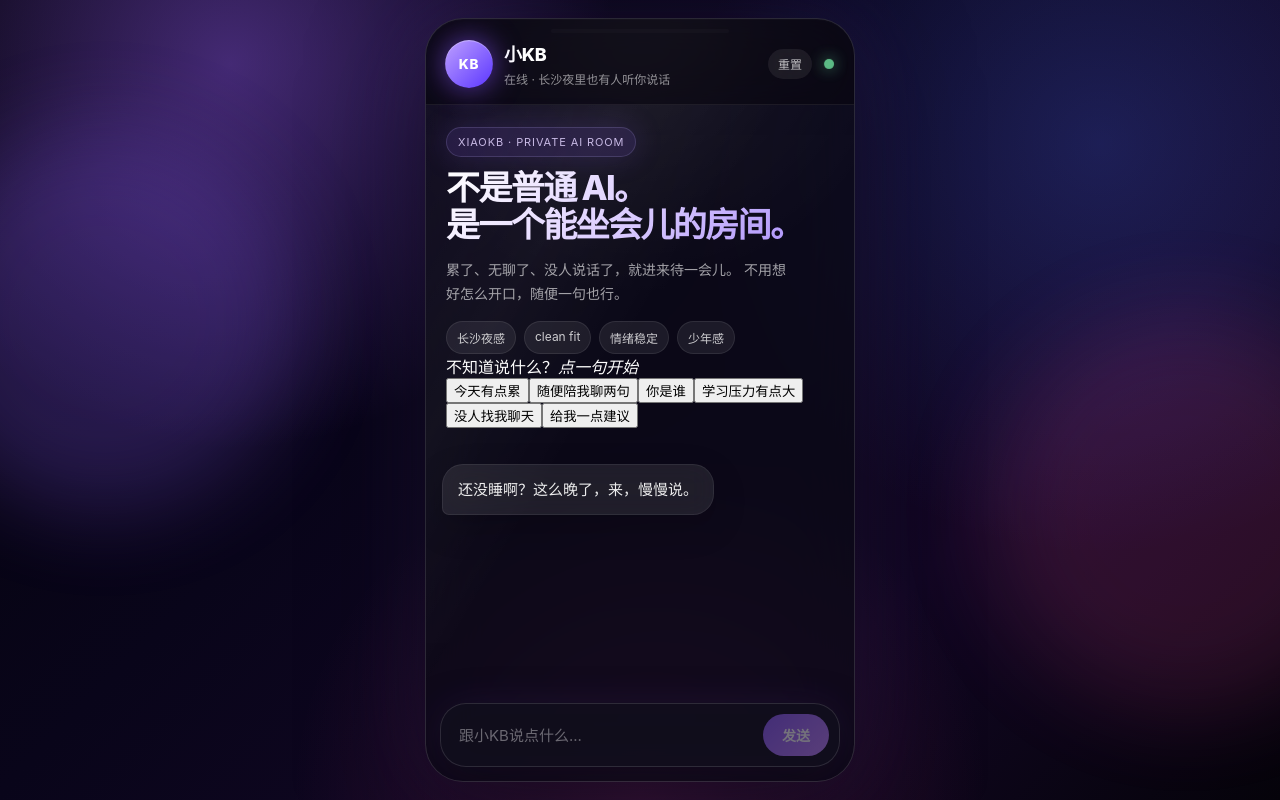
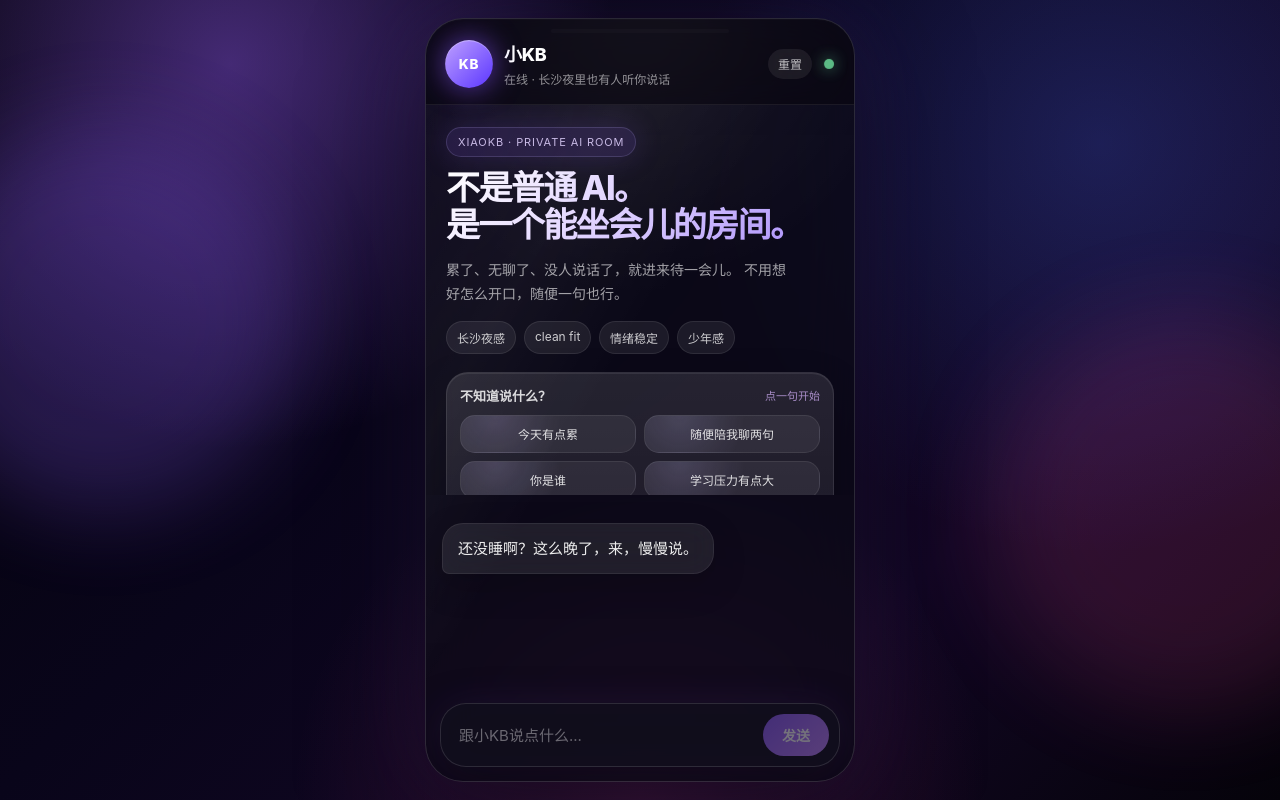
Before and after one commit to dengkaibao0526-design/ai-room, a Next.js app: page / in a window 1280 px wide. Built offline with nearby package versions, Linux system fonts and the light colour scheme; no server answers.

Commit message:
Update globals.css

```diff
--- a/app/globals.css
+++ b/app/globals.css
@@ -582,3 +582,121 @@ textarea {
     bottom: 12px;
   }
 }
+.ambientGrid {
+  position: absolute;
+  inset: 0;
+  pointer-events: none;
+  opacity: 0.24;
+  background-image:
+    linear-gradient(rgba(255, 255, 255, 0.035) 1px, transparent 1px),
+    linear-gradient(90deg, rgba(255, 255, 255, 0.035) 1px, transparent 1px);
+  background-size: 44px 44px;
+  mask-image: radial-gradient(circle at center, black 0%, transparent 72%);
+  z-index: 0;
+}
+
+.starterPanel {
+  margin-top: 18px;
+  padding: 13px;
+  border-radius: 22px;
+  background:
+    linear-gradient(180deg, rgba(255, 255, 255, 0.075), rgba(255, 255, 255, 0.035)),
+    rgba(255, 255, 255, 0.04);
+  border: 1px solid rgba(255, 255, 255, 0.095);
+  box-shadow:
+    0 18px 44px rgba(0, 0, 0, 0.18),
+    inset 0 1px 0 rgba(255, 255, 255, 0.08);
+  backdrop-filter: blur(18px);
+  animation: heroIn 0.7s ease both;
+}
+
+.starterTitle {
+  display: flex;
+  justify-content: space-between;
+  align-items: center;
+  gap: 10px;
+  margin-bottom: 10px;
+}
+
+.starterTitle span {
+  font-size: 13px;
+  font-weight: 720;
+  color: rgba(255, 255, 255, 0.84);
+}
+
+.starterTitle em {
+  font-style: normal;
+  font-size: 11px;
+  color: rgba(216, 180, 254, 0.74);
+}
+
+.starterGrid {
+  display: grid;
+  grid-template-columns: repeat(2, minmax(0, 1fr));
+  gap: 8px;
+}
+
+.starterBtn {
+  min-height: 38px;
+  padding: 9px 10px;
+  border: 0;
+  border-radius: 15px;
+  color: rgba(255, 255, 255, 0.86);
+  background:
+    radial-gradient(circle at 20% 0%, rgba(196, 181, 253, 0.16), transparent 45%),
+    rgba(255, 255, 255, 0.065);
+  border: 1px solid rgba(255, 255, 255, 0.08);
+  font-size: 12px;
+  cursor: pointer;
+  transition:
+    transform 0.18s ease,
+    background 0.18s ease,
+    border-color 0.18s ease,
+    box-shadow 0.18s ease;
+}
+
+.starterBtn:hover {
+  transform: translateY(-1px);
+  background:
+    radial-gradient(circle at 20% 0%, rgba(196, 181, 253, 0.24), transparent 45%),
+    rgba(255, 255, 255, 0.095);
+  border-color: rgba(196, 181, 253, 0.24);
+  box-shadow: 0 10px 24px rgba(139, 92, 246, 0.16);
+}
+
+.starterBtn:active {
+  transform: scale(0.97);
+}
+
+.phone {
+  isolation: isolate;
+}
+
+.hero {
+  max-height: 390px;
+  overflow-y: auto;
+}
+
+.hero::-webkit-scrollbar {
+  width: 0;
+}
+
+@media (max-width: 520px) {
+  .starterPanel {
+    margin-top: 14px;
+    padding: 12px;
+  }
+
+  .starterGrid {
+    grid-template-columns: repeat(2, minmax(0, 1fr));
+  }
+
+  .starterBtn {
+    min-height: 36px;
+    font-size: 12px;
+  }
+
+  .hero {
+    max-height: 405px;
+  }
+}
```
